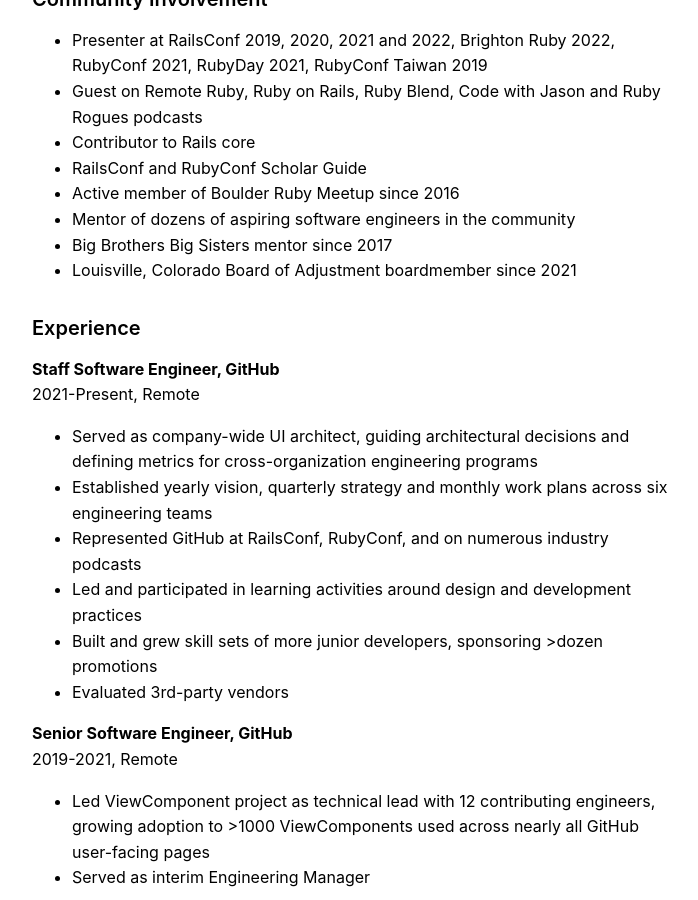
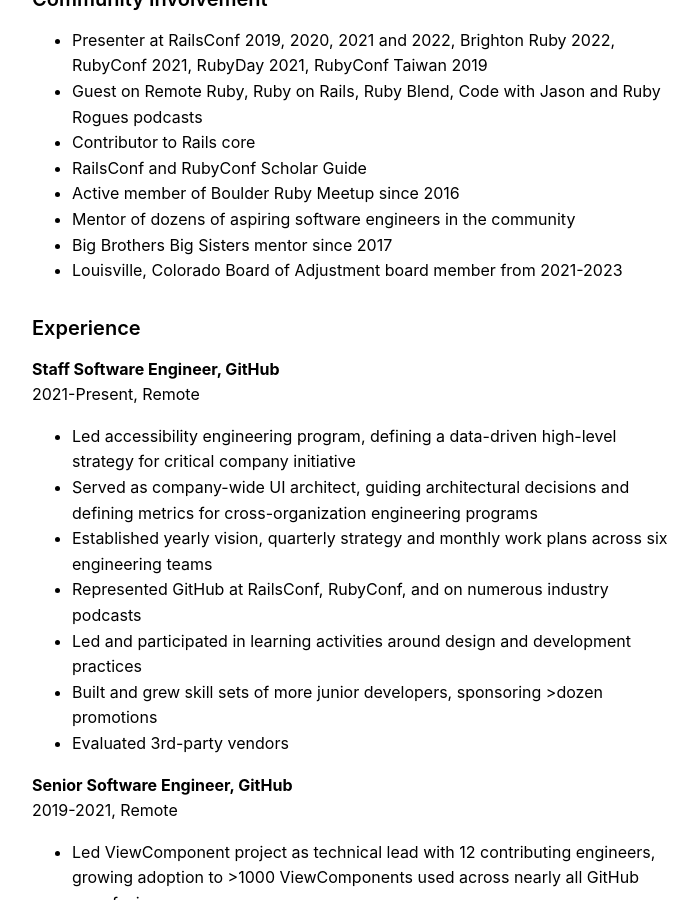
Before and after one commit to joelhawksley/identity, a Jekyll site: the page built from resume.md, in a window 1280 px wide and 900 px high, scrolled down 592 px. Shown: the whole window, without its empty margins (288-986 px from the left). Built offline with Jekyll 4.4.1, drawn with Linux system fonts in a browser that asks for light colours; some of the changed text lies outside the part shown.

Commit message:
tidy up resume

```diff
--- a/resume.md
+++ b/resume.md
@@ -27,7 +27,7 @@
 - Active member of Boulder Ruby Meetup since 2016
 - Mentor of dozens of aspiring software engineers in the community
 - Big Brothers Big Sisters mentor since 2017
-- Louisville, Colorado Board of Adjustment boardmember since 2021
+- Louisville, Colorado Board of Adjustment board member from 2021-2023
 
 ## Experience
 
@@ -35,6 +35,7 @@
 
 2021-Present, Remote
 
+- Led accessibility engineering program, defining a data-driven high-level strategy for critical company initiative
 - Served as company-wide UI architect, guiding architectural decisions and defining metrics for cross-organization engineering programs
 - Established yearly vision, quarterly strategy and monthly work plans across six engineering teams
 - Represented GitHub at RailsConf, RubyConf, and on numerous industry podcasts
@@ -87,6 +88,10 @@
 
 2012, Carbondale, Illinois
 
+### Intern Photographer
+
+The Seattle Times, The Grand Rapids Press, The Davey Tree Expert Company
+
 ## Projects
 
 ### SoloFolio
```
